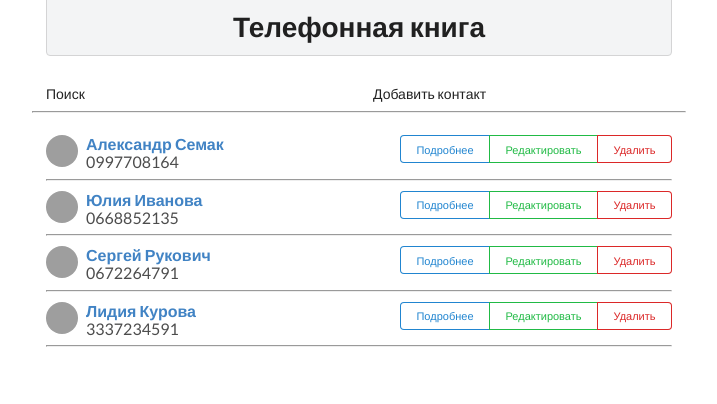
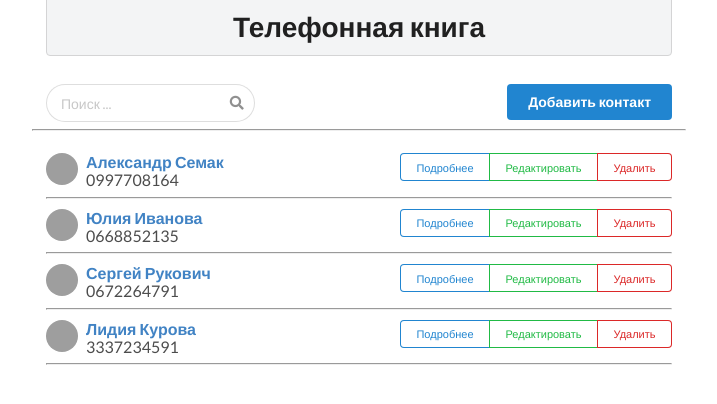
Before and after one commit to Kamesas/_PhoneBookReact-3, a React (Create React App) app: page / in a window 1280 px wide. Shown: the top 404 px of the page, without its empty margins (281-998 px from the left). Built offline with nearby package versions, Linux system fonts and the light colour scheme; grey boxes are pictures that could not be loaded.

Commit message:
added Search.js and AddContact.js

```diff
--- a/public/index.html
+++ b/public/index.html
@@ -8,7 +8,5 @@
   <body>
     <div id="root"></div>
   </body>
-<!-- <textarea ref={(input) => { this.textInput = input; }}
-var value = this.textInput.value;﻿
- -->
+
 </html>
--- a/src/components/App.js
+++ b/src/components/App.js
@@ -14,7 +14,6 @@ function App () {
 
 			  	<BodyContactList boxContact={boxContact} />
 
-
 			  </div>
 			</div>
 		)
--- /dev/null
+++ b/src/components/Header/AddContact.js
@@ -0,0 +1,23 @@
+import React, {Component} from 'react'
+
+class AddContact extends Component {
+
+	funcAddContact = () => {
+		alert('Добавить контакт')
+	}
+
+	render() {
+
+		return(
+
+			<button onClick={this.funcAddContact} className="ui right floated blue button">
+				Добавить контакт
+			</button>
+
+	  )
+
+	}
+
+}
+
+export default AddContact
--- a/src/components/Header/Header.js
+++ b/src/components/Header/Header.js
@@ -1,4 +1,6 @@
 import React from 'react';
+import Search from './Search'
+import AddContact from './AddContact'
 
 class Header extends React.Component {
 
@@ -12,8 +14,8 @@ class Header extends React.Component {
 					</div>
 
 				  <div className="two column centered row">
-				    <div className="column">Поиск</div>
-				    <div className="column">Добавить  контакт</div>
+				    <div className="column"><Search /></div>
+				    <div className="column"><AddContact /></div>
 				    <hr />
 				  </div>
 
--- /dev/null
+++ b/src/components/Header/Search.js
@@ -0,0 +1,23 @@
+import React, {Component} from 'react'
+
+class Search extends Component {
+
+	render() {
+
+		return(
+
+			<div className="ui category search">
+			  <div className="ui icon input">
+			    <input className="prompt" type="text" placeholder="Поиск ..." />
+			    <i className="search icon"></i>
+			  </div>
+			  <div className="results"></div>
+			</div>
+
+	  )
+
+	}
+
+}
+
+export default Search
```
Also changed, not shown: src/components/Body/BodyContactList.js (line endings or trailing spaces).
